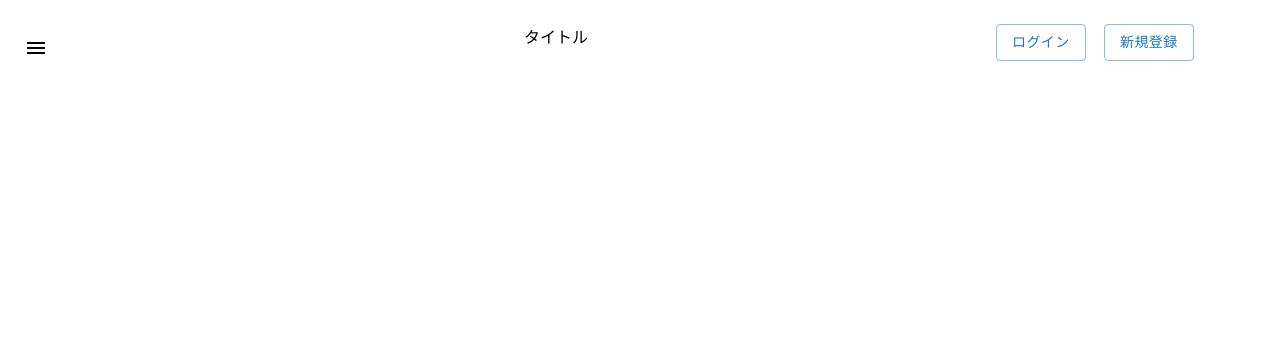
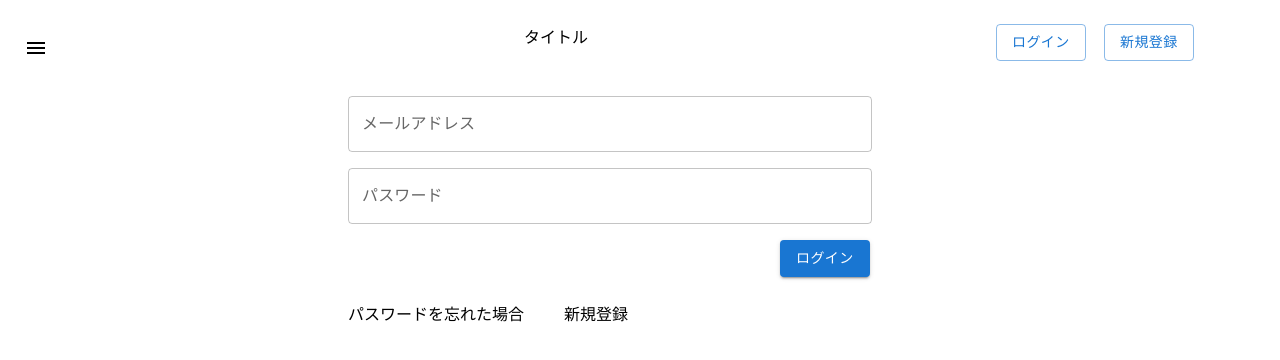
Before and after one commit to ke-kishimoto/opencourt-frontend, a React (Create React App) app: page /login in a window 1280 px wide. Before the commit this address had no page. Shown: the top 360 px of the page. Built offline with nearby package versions, Linux system fonts and the light colour scheme.

Commit message:
ログイン画面追加

```diff
--- a/src/App.js
+++ b/src/App.js
@@ -2,6 +2,7 @@ import { RecoilRoot } from 'recoil';
 import { BrowserRouter, Routes, Route } from "react-router-dom";
 import Header from './components/Header';
 import Top from './pages/Top';
+import Login from './pages/Login';
 
 function App() {
   return (
@@ -10,6 +11,7 @@ function App() {
       <Header />
         <Routes>
         <Route path="/" element={<Top />}></Route>
+        <Route path="/login" element={<Login />}></Route>
         </Routes>
       </BrowserRouter>
     </RecoilRoot>
--- a/src/components/Header.js
+++ b/src/components/Header.js
@@ -2,8 +2,11 @@ import Grid from '@mui/material/Grid';
 import Button from '@mui/material/Button';
 import IconButton from '@mui/material/IconButton';
 import MenuIcon from '@mui/icons-material/Menu';
+import { useNavigate } from 'react-router-dom';
 
 const Header = () => {
+	const navigate = useNavigate();
+
 	return (
 		<Grid container spacing={2} margin={1}>
 			<Grid item xs={1}>
@@ -21,7 +24,12 @@ const Header = () => {
 				タイトル
 					</Grid>
 			<Grid item xs={1}>
-                <Button variant="outlined">ログイン</Button>
+				<Button
+					variant="outlined"
+					onClick={() => { navigate('/login') }}
+				>
+					ログイン
+				</Button>
 			</Grid>
 			<Grid item xs={1}>
 				<Button variant="outlined">新規登録</Button>
--- /dev/null
+++ b/src/components/LoginForm.js
@@ -0,0 +1,41 @@
+import Box from '@mui/material/Box';
+import Grid from '@mui/material/Grid';
+import TextField from '@mui/material/TextField';
+import Button from '@mui/material/Button';
+
+const LoginForm = () => {
+
+	return (
+		<Grid container spacing={2} margin={1}>
+			<Grid item xs={3} />
+			<Grid item xs={5}>
+				<TextField
+					fullWidth
+					label="メールアドレス"
+					variant="outlined"
+				/>
+			</Grid>
+			<Grid item xs={3} />
+			<Grid item xs={3} />
+			<Grid item xs={5}>
+				<TextField
+					fullWidth
+					label="パスワード"
+					variant="outlined"
+				/>
+			</Grid>
+			<Grid item xs={3} />
+			<Grid item xs={7} />
+			<Grid item xs={2}>
+				<Button
+					variant="contained"
+				>
+					ログイン
+					</Button>
+			</Grid>
+			<Grid item xs={3} />
+		</Grid>
+	)
+}
+
+export default LoginForm;
--- /dev/null
+++ b/src/pages/Login.js
@@ -0,0 +1,23 @@
+import LoginForm from '../components/LoginForm';
+import Grid from '@mui/material/Grid';
+
+
+const Login = () => {
+  return (
+		<>
+			<LoginForm />
+			<Grid container spacing={2} margin={1}>
+				<Grid item xs={3} />
+				<Grid item xs={2}>
+					パスワードを忘れた場合
+				</Grid>
+				<Grid item xs={2}>
+					新規登録
+				</Grid>
+				<Grid item xs={4} />
+			</Grid>
+		</>
+	)
+}
+
+export default Login;
```
Lines whose indentation alone changed are shown as unchanged.
